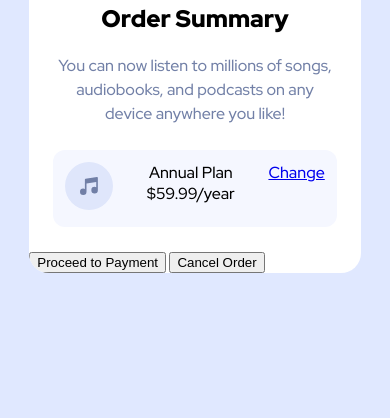
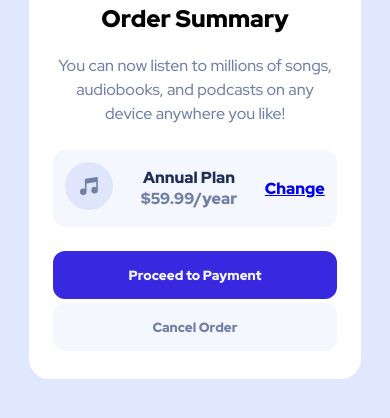
Before and after one commit to ArturoMauricioDev/Tp-order-summary, a plain HTML site: page index.html in a window 390 px wide. Shown: the part 230-648 px from the top of the page. Drawn offline with Linux system fonts and the light colour scheme; files whose address does not match are found by name.

Commit message:
diseño mobile completado

```diff
--- a/css/styles.css
+++ b/css/styles.css
@@ -58,3 +58,39 @@ main p {
   border-radius: 12px;
   background-color: var(--Very-pale-blue);
 }
+
+.plan:nth-child(3) {
+  color: var(--a-color);
+  font-weight: 900;
+  align-items: center;
+}
+
+.plan__type-plan :nth-child(1) {
+  color: var(--Dark-blue);
+  font-weight: 900;
+}
+.plan__type-plan :nth-child(2) {
+  color: var(--Desaturated-blue);
+}
+
+.button-container {
+  display: flex;
+  flex-direction: column;
+  padding: 0 24px 24px 24px;
+}
+.button-container > button {
+  font-family: "Red Hat Display", sans-serif;
+  height: 48px;
+  border-radius: 12px;
+  margin-bottom: 4px;
+  border: none;
+  font-weight: 900;
+}
+.button-container__payment {
+  background-color: var(--Bright-blue);
+  color: var(--Very-pale-blue);
+}
+.button-container__cancel {
+  background-color: var(--Very-pale-blue);
+  color: var(--Desaturated-blue);
+}
--- a/index.html
+++ b/index.html
@@ -31,7 +31,7 @@
         <div>
           <img src="./images/icon-music.svg" alt="">
         </div>
-        <div>
+        <div class="plan__type-plan">
           <span>Annual Plan</span>
           <span>$59.99/year</span>
         </div>
@@ -40,9 +40,9 @@
         </div>
       </section>
     </main>
-      <section>
-        <button>Proceed to Payment</button>
-        <button>Cancel Order</button>
+      <section class="button-container">
+        <button class="button-container__payment">Proceed to Payment</button>
+        <button class="button-container__cancel">Cancel Order</button>
       </section>
 
   </article>
```
